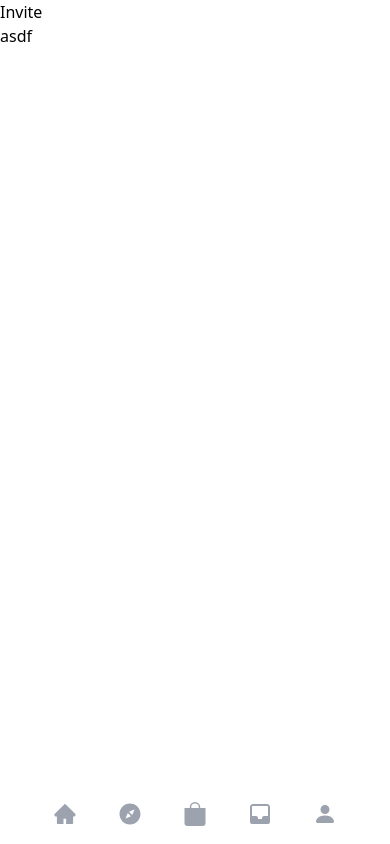
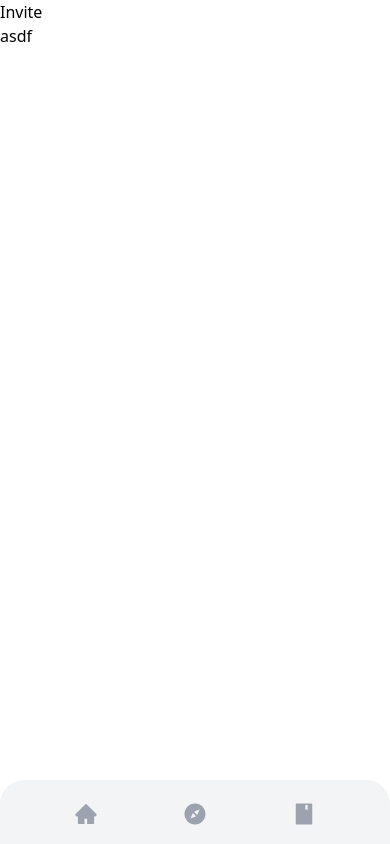
Before and after one commit to Manubi/tribe, a Next.js app: page /invite in a window 390 px wide. Built offline with nearby package versions, Linux system fonts and the light colour scheme.

Commit message:
update tabbar

```diff
--- a/src/components/Layout.tsx
+++ b/src/components/Layout.tsx
@@ -9,7 +9,7 @@ export default function Layout({ children }: { children: React.ReactNode }) {
   return (
     <div className="h-full">
       <div className="">{children}</div>
-      <Tabbar currentRoute={currentRoute} setCurrentRoute={setCurrentRoute} />
+      <Tabbar />
     </div>
   );
 }
--- a/src/components/Tabbar.tsx
+++ b/src/components/Tabbar.tsx
@@ -1,30 +1,27 @@
 // @src/components/Tabbar/index.jsx
 
 import classNames from "classnames";
+import { useRouter } from "next/router";
 import { useCallback } from "react";
-import { AiFillCompass, AiFillHome } from "react-icons/ai";
-import { BsFillBagFill, BsFillPersonFill } from "react-icons/bs";
-import { CgInbox } from "react-icons/cg";
+import { AiFillBook, AiFillCompass, AiFillHome } from "react-icons/ai";
 
-const navigationData = ["Home", "Discover", "Store", "Inbox", "Profile"];
+const navigationData = ["/", "invite", "history"];
 
-const Tabbar = ({ currentRoute, setCurrentRoute }: any) => {
-  const getTabIcon = useCallback((item: any) => {
-    switch (item) {
-      case "Home":
+const Tabbar = () => {
+  const router = useRouter();
+  const pathName = router.pathname;
+  const getTabIcon = useCallback((pathName: string) => {
+    switch (pathName) {
+      case "invite":
+        return <AiFillCompass />;
+      case "history":
+        return <AiFillBook />;
+      case "/":
         return <AiFillHome />;
-      case "Discover":
-        return <AiFillCompass />;
-      case "Store":
-        return <BsFillBagFill />;
-      case "Inbox":
-        return <CgInbox />;
-      case "Profile":
-        return <BsFillPersonFill />;
     }
   }, []);
 
-  console.log("navigationData", navigationData);
+  console.log("pathName", pathName);
   return (
     <nav className="tabbar">
       {navigationData &&
@@ -33,9 +30,9 @@ const Tabbar = ({ currentRoute, setCurrentRoute }: any) => {
             key={index}
             className={classNames([
               "tabItem",
-              currentRoute === item && "tabItemActive",
+              pathName === item && "tabItemActive",
             ])}
-            onClick={() => setCurrentRoute(item)}
+            onClick={() => router.push(item)}
           >
             <span className="icon">{getTabIcon(item)}</span>
           </span>
--- /dev/null
+++ b/src/pages/history.tsx
@@ -0,0 +1,11 @@
+import Tabbar from "@/components/Tabbar";
+
+export default function History() {
+  return (
+    <>
+      <div className="h-100">History</div>
+      <p>asdf</p>
+      <Tabbar />
+    </>
+  );
+}
--- a/src/styles/globals.css
+++ b/src/styles/globals.css
@@ -3,7 +3,7 @@
 @tailwind utilities;
 
 .tabbar {
-  @apply fixed bottom-0 flex flex-row items-center justify-around visible w-full h-16 px-8 text-2xl bg-white md:hidden md:invisible rounded-t-3xl;
+  @apply fixed bottom-0 flex flex-row items-center justify-around visible w-full h-16 px-8 text-2xl bg-gray-100 md:hidden md:invisible rounded-t-3xl;
 }
 
 .tabItem {
@@ -11,7 +11,7 @@
 }
 
 .tabItemActive {
-  @apply text-gray-700 border-t-2 border-gray-700 bg-gradient-to-t from-white to-gray-100;
+  @apply text-gray-700 border-t-2 border-gray-700 bg-gradient-to-t from-black to-gray-900;
 }
 
 .icon {
```
